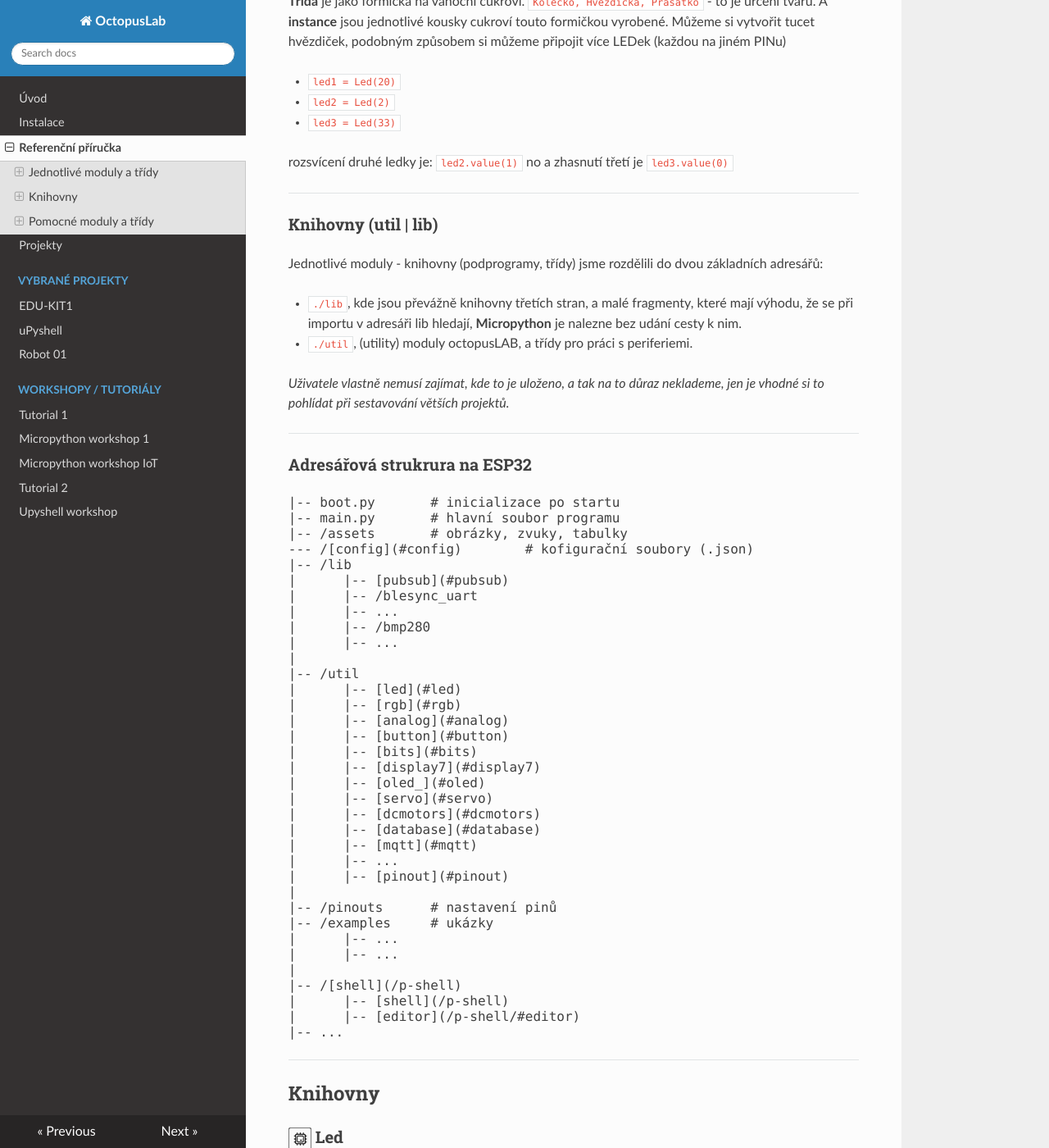
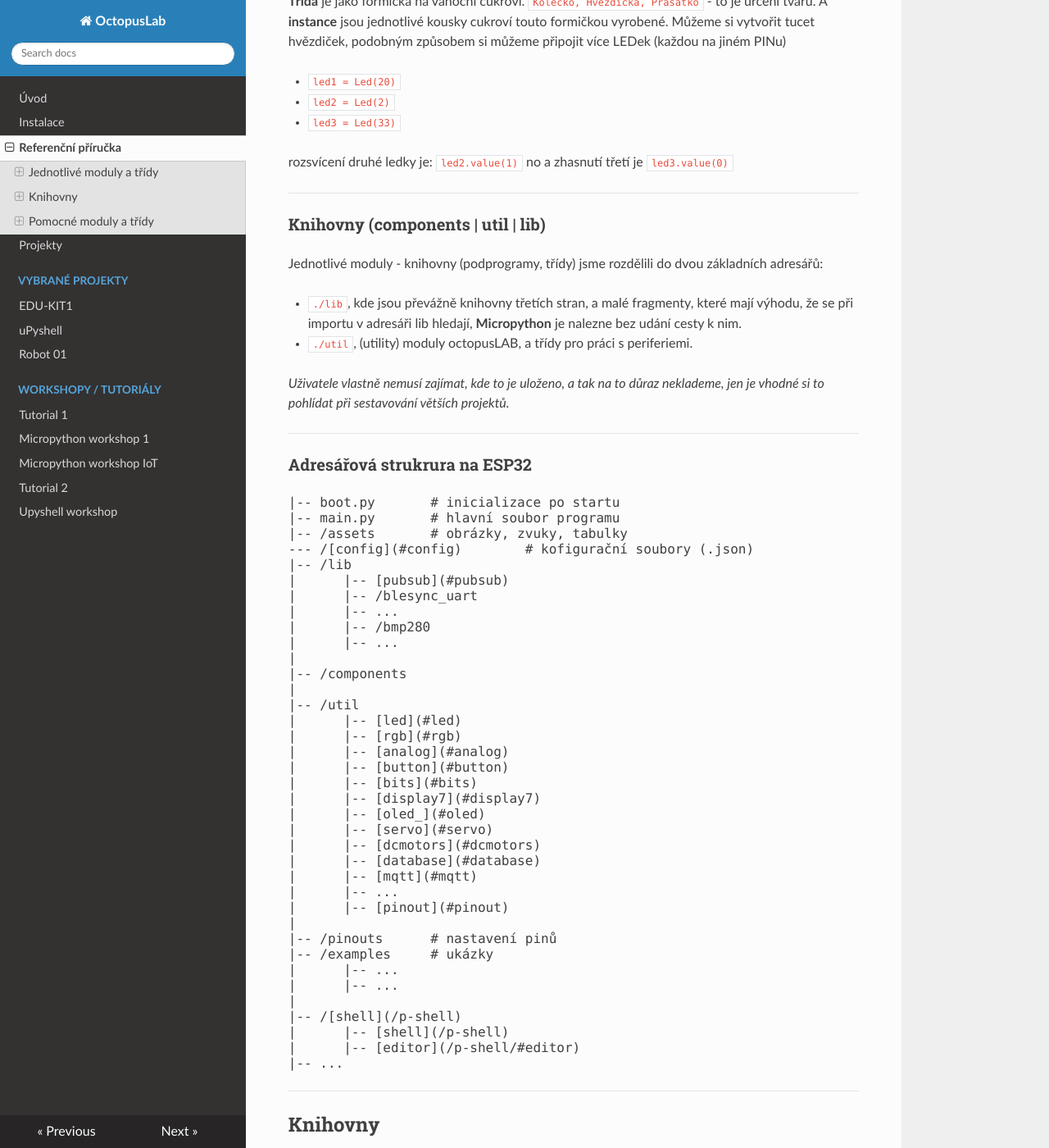
Before and after one commit to octopuslab-cz/docs_octopuslab_cz, an MkDocs documentation site: the page built from docs/basicdoc.md, in a window 1280 px wide and 1400 px high, scrolled down 930 px. Shown: the whole window at 82% size. Built offline with MkDocs 1.6.1, drawn with Linux system fonts in a browser that asks for light colours; nearby versions of some CDN libraries; some of the changed text lies outside the part shown.

Commit message:
components

````diff
--- a/docs/basicdoc.md
+++ b/docs/basicdoc.md
@@ -33,7 +33,7 @@ rozsvícení druhé ledky je: `led2.value(1)` no a zhasnutí třetí je `led3.va
 
 ---
 
-### Knihovny (util | lib)
+### Knihovny (components | util | lib)
 
 Jednotlivé moduly - knihovny (podprogramy, třídy) jsme rozdělili do dvou základních adresářů:
 
@@ -56,6 +56,8 @@ Jednotlivé moduly - knihovny (podprogramy, třídy) jsme rozdělili do dvou zá
 |      |-- ...
 |      |-- /bmp280
 |      |-- ...
+|
+|-- /components
 |
 |-- /util
 |      |-- [led](#led)
@@ -124,7 +126,7 @@ while True:
 
 ---
 
-### ![hwsoc](img/hwsoc.png){: style="width:28px" } rgb
+### ![hwsoc](img/hwsoc.png){: style="width:28px" } Rgb
 Modul pro **RGB led** je vytvořen především pro práci s ***RGB svítivými dioadmi*** typu *WS*.
 Zdrojový kód knihovny: [util/rgb](https://github.com/octopusengine/octopuslab/blob/master/esp32-micropython/util/rgb/__init__.py)
 
@@ -576,7 +578,7 @@ Ukázky jsou z vybraných příkladů pro pubsub:
 
 ---
 
-### ![hwsoc](img/database.png){: style="width:28px" } dekorator
+### ![hwsoc](img/database.png){: style="width:28px" } Dekorátor
 
 Možná jste si v některých našich ukázkách všimnuli speciálního použití `@` před definicí funkce, například v ► [pubsub](#pubsub)
 ```python
````
